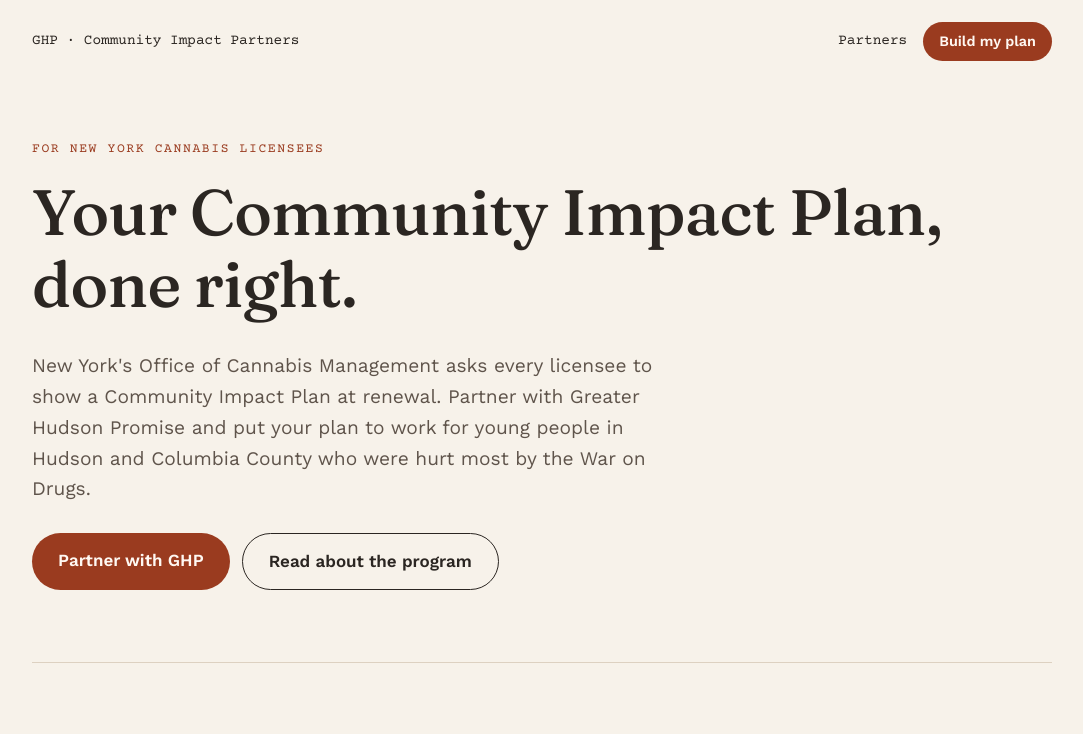
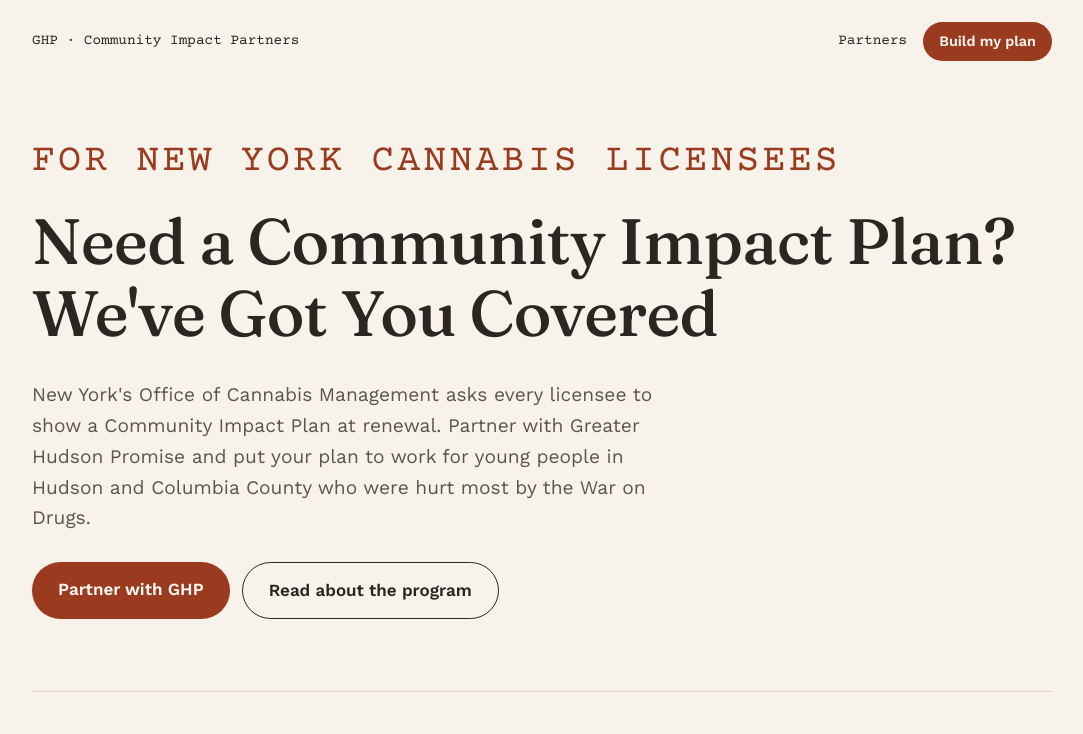
Before and after one commit to TeamDomes/ghp-partners, a Next.js app: page / in a window 1280 px wide. Shown: the top 734 px of the page, without its empty margins (98-1181 px from the left). Built offline with nearby package versions, Linux system fonts and the light colour scheme; no server answers.

Commit message:
New hero headline, bigger licensee line

```diff
--- a/app/globals.css
+++ b/app/globals.css
@@ -135,3 +135,6 @@ table.list td { border-bottom: 1px solid var(--line); padding: 10px; vertical-al
 .partner-empty { font-family: var(--font-display), serif; font-size: 1.3rem; margin-top: 18px; }
 
 .review-note { background: #fbefe8; border-left: 3px solid var(--accent); border-radius: 8px; padding: 14px 16px; font-size: .93rem; margin: 8px 0 18px; }
+
+.hero-eyebrow { display: block; font-family: var(--font-mono), monospace; text-transform: uppercase; letter-spacing: .08em; color: var(--accent); font-size: clamp(1.4rem, 3.6vw, 2.4rem); line-height: 1.2; margin-bottom: 1.25rem; }
+.hero h1 { text-wrap: balance; }
--- a/app/page.tsx
+++ b/app/page.tsx
@@ -17,8 +17,12 @@ export default async function Home() {
         </nav>
 
         <header className="hero">
-          <span className="eyebrow">{LANDING.eyebrow}</span>
-          <h1>{LANDING.headline}</h1>
+          <span className="hero-eyebrow">{LANDING.eyebrow}</span>
+          <h1>
+            {LANDING.headline}
+            <br />
+            {LANDING.headline2}
+          </h1>
           <p className="lede">{LANDING.sub}</p>
           <div className="actions">
             <Link className="btn" href="/pledge">Partner with GHP</Link>
--- a/lib/content.ts
+++ b/lib/content.ts
@@ -127,7 +127,8 @@ export const ENGAGEMENTS = [
 // ─────────────────────────────────────────────────────────────
 export const LANDING = {
   eyebrow: "For New York cannabis licensees",
-  headline: "Your Community Impact Plan, done right.",
+  headline: "Need a Community Impact Plan?",
+  headline2: "We've Got You Covered",
   sub: "New York's Office of Cannabis Management asks every licensee to show a Community Impact Plan at renewal. Partner with Greater Hudson Promise and put your plan to work for young people in Hudson and Columbia County who were hurt most by the War on Drugs.",
   aboutTitle: "About GHP",
   about: [
```
